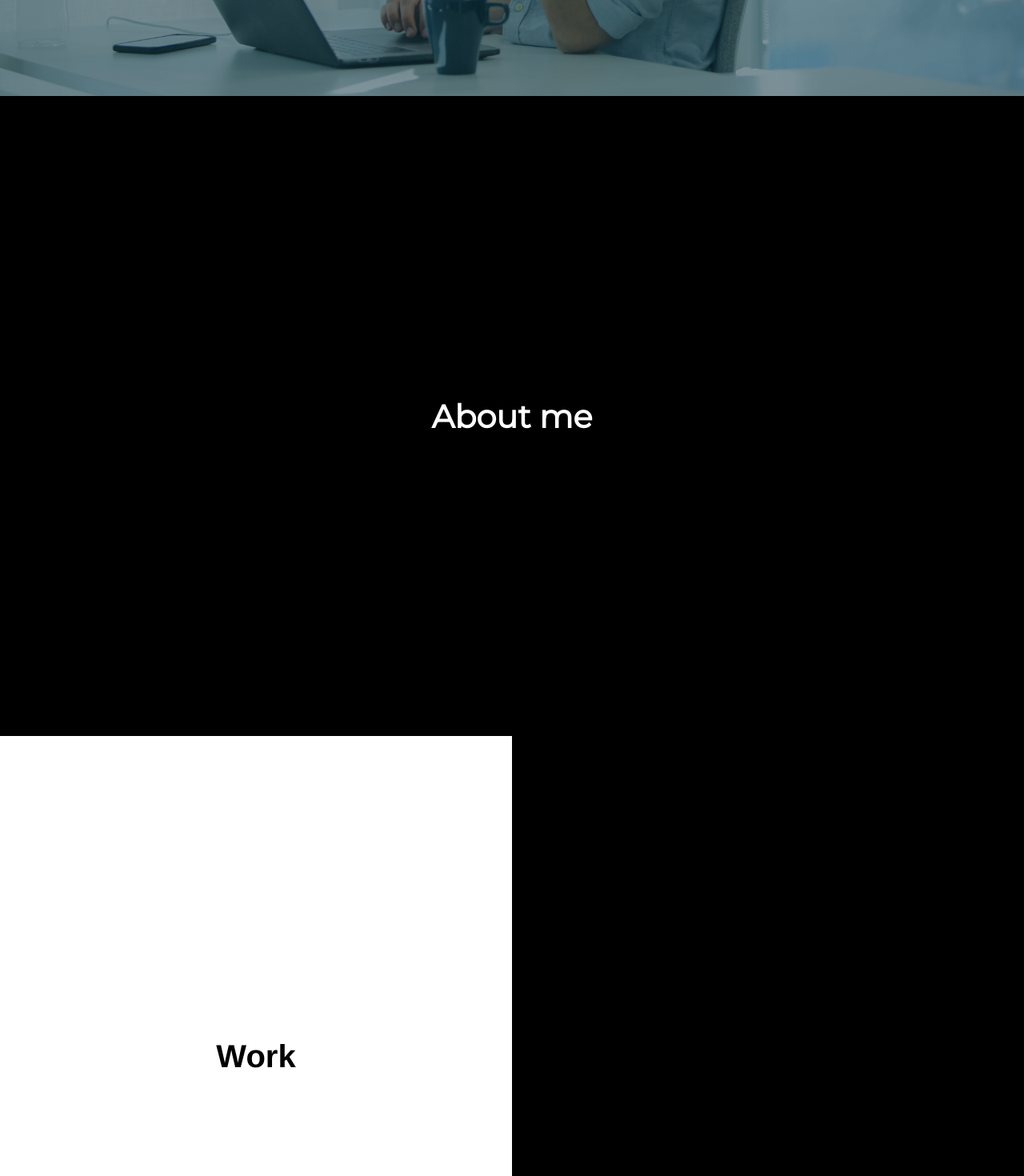
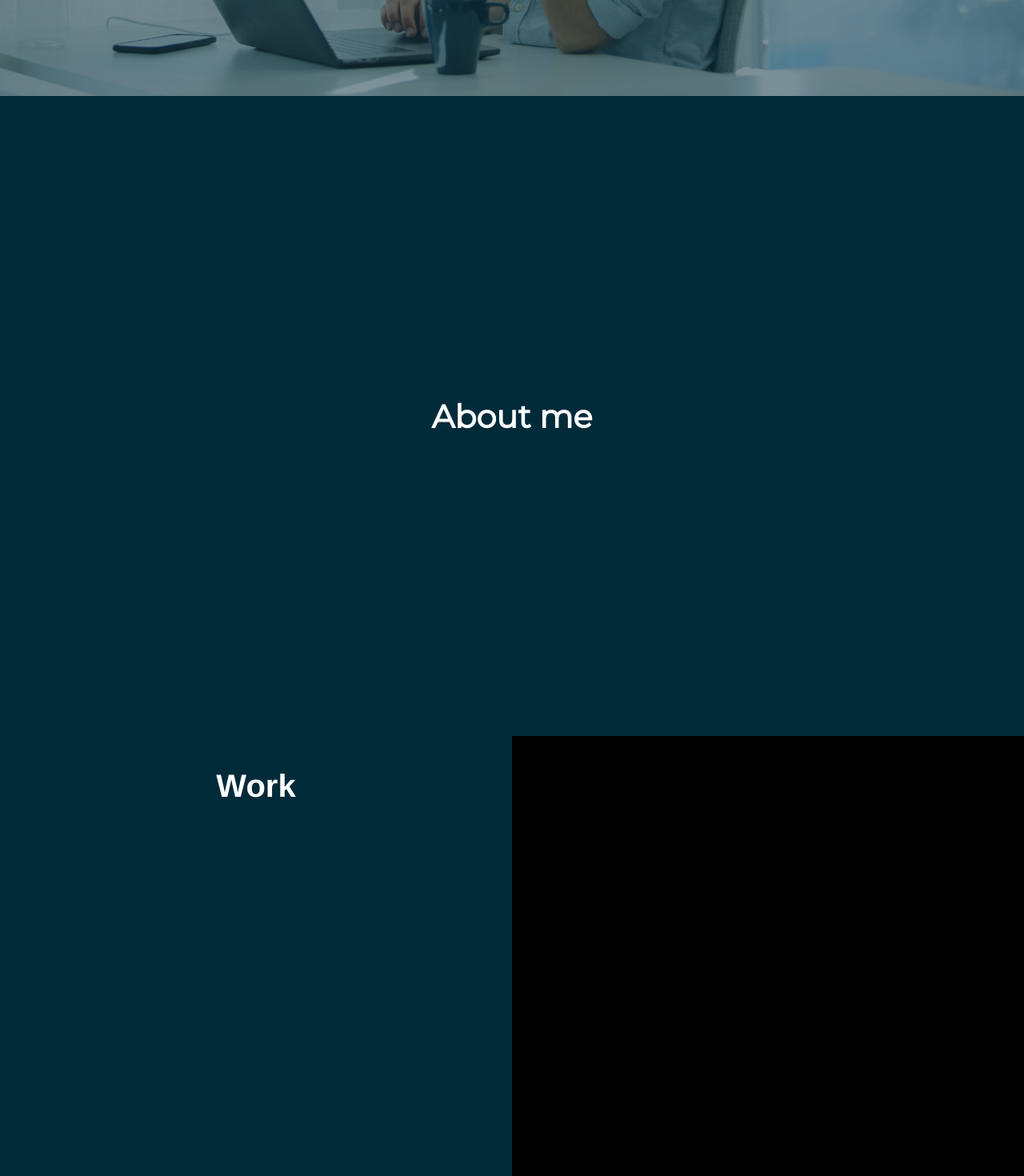
Before and after one commit to hermithollis/cv, a Vue app in the folder hollis-vallotton/: page /#/home/ in a window 1280 px wide. Shown: the part 680-2150 px from the top of the page at 80% size. Built offline with nearby package versions, Linux system fonts and the light colour scheme.

Commit message:
changed color scheme

```diff
--- a/hollis-vallotton/src/App.vue
+++ b/hollis-vallotton/src/App.vue
@@ -102,7 +102,11 @@ body{
   background-color: white;
 }
 
-.pink {
-  background-color: #fff0f5;
+.vllttch-blue {
+  background-color: #022B3A;
+}
+
+.vllttch-pink {
+  background-color: #C49EB7;
 }
 </style>
--- a/hollis-vallotton/src/components/About.vue
+++ b/hollis-vallotton/src/components/About.vue
@@ -1,5 +1,5 @@
 <template>
-  <div class="screen black" id="about">
+  <div class="screen vllttch-blue" id="about">
     <p>About me</p>
   </div>
 </template>
--- a/hollis-vallotton/src/components/Blog.vue
+++ b/hollis-vallotton/src/components/Blog.vue
@@ -1,5 +1,5 @@
 <template>
-  <div class="screen white" id="blog">
+  <div class="screen vllttch-blue" id="blog">
       <p>Blog</p>
   </div>
 </template>
@@ -22,7 +22,7 @@ export default {
   align-items: center;
 }
 p {
-  color: black;
+  color: white;
   font-family: 'Montserrat' sans-serif;
   font-weight: 700;
   font-size: 40px;
--- a/hollis-vallotton/src/components/Work.vue
+++ b/hollis-vallotton/src/components/Work.vue
@@ -1,6 +1,6 @@
 <template>
   <div class="screen black" id="work">
-    <div class="half-screen white">
+    <div class="half-screen vllttch-blue">
       <div>
         <p>Work</p>
       </div>
@@ -27,7 +27,7 @@ div .white {
   justify-content: center;
 }
 p {
-  color: black;
+  color: white;
   font-family: 'Montserrat' sans-serif;
   font-weight: 700;
   font-size: 40px;
```
